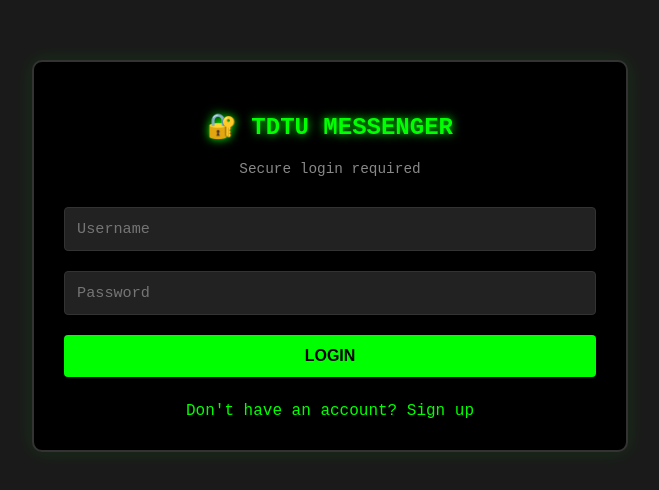
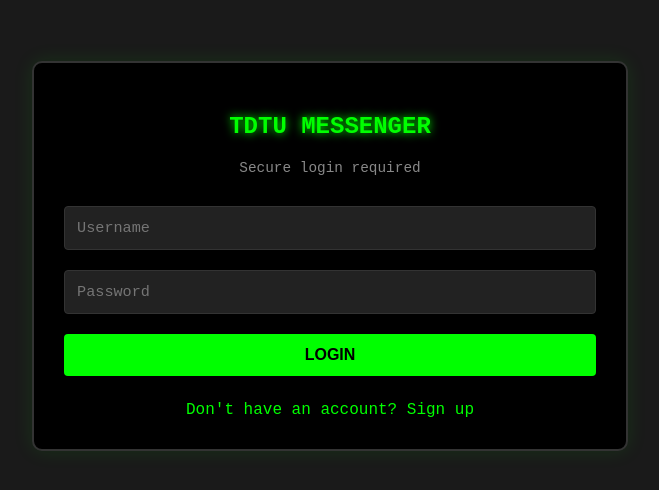
Before and after one commit to Dragonsize/TDTUmes, a website: page public/index.html in a window 1280 px wide. Shown: the part 144-634 px from the top of the page, without its empty margins (310-969 px from the left). Drawn offline with Linux system fonts and the light colour scheme.

Commit message:
Update login header by removing emoji
Removed the lock emoji from the login header.

```diff
--- a/public/index.html
+++ b/public/index.html
@@ -344,7 +344,7 @@
 
     <div id="login-overlay">
         <div class="login-form">
-            <h2>🔐 TDTU MESSENGER</h2>
+            <h2> TDTU MESSENGER</h2>
 
             <div style="text-align: center; color: #888; font-size: 0.9em; margin-bottom: 20px;">
                 Secure login required
```
